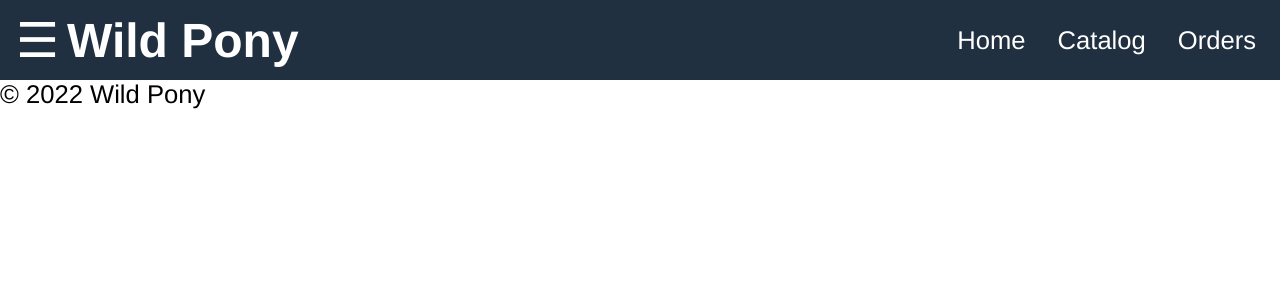
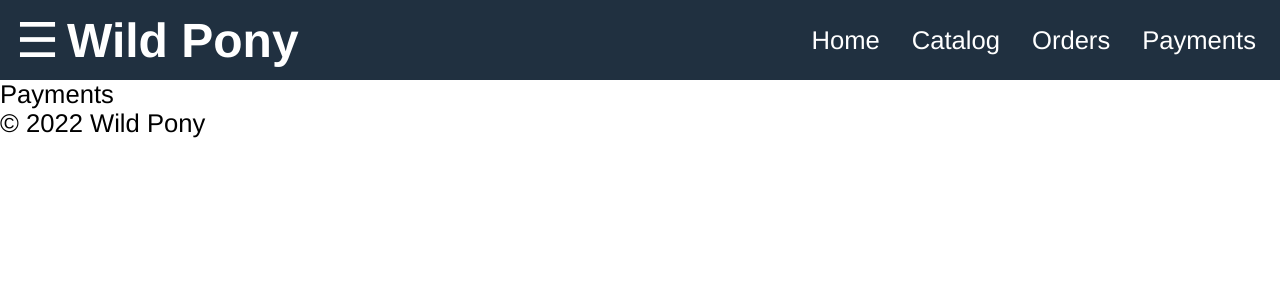
Before and after one commit to Project-Wild-Pony/project-wild-pony-web, a React (Create React App) app in the folder frontend/: page /payments in a window 1280 px wide. Shown: the top 300 px of the page. Built offline with nearby package versions, Linux system fonts and the light colour scheme.

Commit message:
Lab 5 - Part 2: App component tests

```diff
--- a/frontend/src/App.tsx
+++ b/frontend/src/App.tsx
@@ -6,6 +6,9 @@ import Products from './Products/Products';
 import Orders from './Orders/Orders';
 import OrderDetail from './Orders/OrderDetail';
 import { Link } from 'react-router-dom';
+import Payments from './Payments';
+
+
 
 function App() {
   const openMenu = () => {
@@ -29,6 +32,7 @@ function App() {
             <Link to="/">Home</Link>
             <Link to="/catalog">Catalog</Link>
             <Link to="/orders">Orders</Link>
+            <Link to="/payments">Payments</Link>
           </div>
         </header>
 
@@ -47,6 +51,7 @@ function App() {
             <Route path="/catalog" element={<Products />} />
             <Route path="/orders" element={<Orders />} />
             <Route path="/order/:id" element={<OrderDetail />} />
+            <Route path="/payments" element={<Payments />} />
           </Routes>
         </main>
 
--- /dev/null
+++ b/frontend/src/Payments.tsx
@@ -0,0 +1,5 @@
+const Payments = () => {
+  return <div>Payments</div>;
+};
+
+export default Payments;
```
Also changed, not shown: 1 other file (tests, documents, lock files or other folders).
